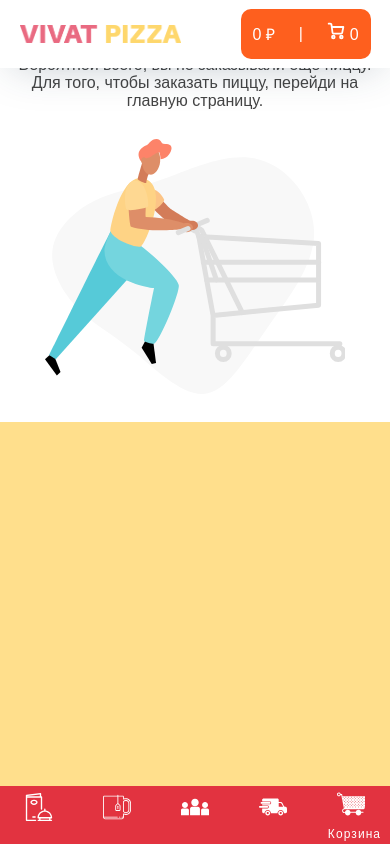
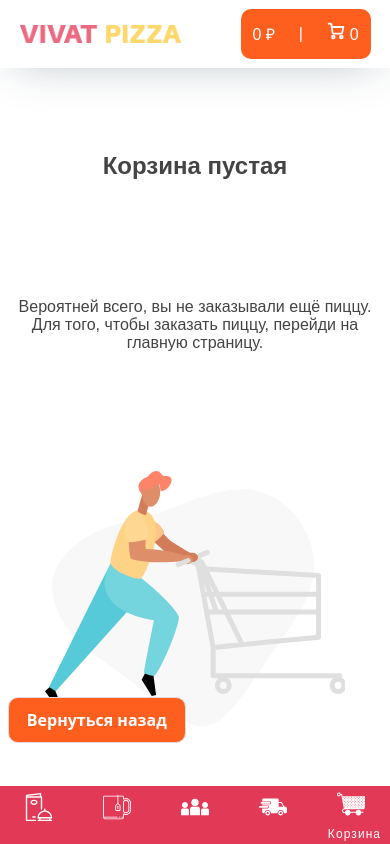
Before and after one commit to septoon/react-pizza, a React (Create React App) app: page /cart in a window 390 px wide. Built offline with nearby package versions, Linux system fonts and the light colour scheme.

Commit message:
ddvh to dvh

```diff
--- a/src/components/Cart/Cart-media.css
+++ b/src/components/Cart/Cart-media.css
@@ -5,27 +5,27 @@
 
   .container--cart {
     margin-top: 0;
-    height: 100ddvh;
+    height: 100dvh;
   }
 
   .empty_cart {
-    height: 90ddvh;
+    height: 90dvh;
     padding: 0 1vw;
     position: relative;
   }
 
   .empty_cart h2 {
-    margin-top: 10ddvh;
-    margin-bottom: 2ddvh;
+    margin-top: 10dvh;
+    margin-bottom: 2dvh;
   }
 
   .empty_cart p {
-    margin-bottom: 2ddvh;
+    margin-bottom: 2dvh;
   }
 
   .cart_back_btn {
     position: absolute;
-    bottom: 10ddvh;
+    bottom: 10dvh;
     left: 2vw;
     padding: 11px 18px;
     background-color: #fe5f1e;
@@ -36,13 +36,13 @@
   }
   /* Если в корзине что-то есть */
   .cart {
-    margin-top: 8ddvh;
-    height: 90ddvh;
+    margin-top: 8dvh;
+    height: 90dvh;
   }
 
   .cart__top {
     margin-left: 5%;
-    height: 10ddvh;
+    height: 10dvh;
   }
 
   .cart .content__title {
@@ -50,22 +50,22 @@
   }
 
   .content__items {
-    height: 55ddvh;
+    height: 55dvh;
     overflow: scroll;
     display: block;
   }
 
   .cart__item {
-    margin-top: 0.5ddvh;
-    height: 10ddvh;
+    margin-top: 0.5dvh;
+    height: 10dvh;
     padding: 0;
     background-color: rgba(204, 204, 204, 0.15);
     justify-content: space-around;
   }
 
   .cart__item-img img {
-    height: 6ddvh;
-    width: 7ddvh;
+    height: 6dvh;
+    width: 7dvh;
   }
 
   .cart__item-info h3 {
@@ -92,7 +92,7 @@
 
   .cart__bottom {
     margin: 0;
-    height: 18ddvh;
+    height: 18dvh;
     display: flex;
     flex-direction: column;
     justify-content: space-around;
@@ -111,7 +111,7 @@
   .cart__bottom-buttons {
     margin-top: 0;
     justify-content: space-around;
-    margin-bottom: 1ddvh;
+    margin-bottom: 1dvh;
   }
 
   .cart__bottom-buttons .pay-btn {
--- a/src/components/Catalogue/CatalogItem/CatalogItem.css
+++ b/src/components/Catalogue/CatalogItem/CatalogItem.css
@@ -273,7 +273,7 @@ button:focus {
 
   @media screen and (max-width: 414px) {
     .catalog_item {
-      height: 85ddvh;
+      height: 85dvh;
       justify-content: space-around;
     }
 
--- a/src/components/Catalogue/Catalogue.module.css
+++ b/src/components/Catalogue/Catalogue.module.css
@@ -21,7 +21,7 @@
 
 @media screen and (max-width: 414px) {
   .catalog_wrapper {
-    margin-top: 8ddvh;
+    margin-top: 8dvh;
   }
 
   .wrapper {
--- a/src/components/Main/css/Main-media.css
+++ b/src/components/Main/css/Main-media.css
@@ -1,6 +1,6 @@
 @media screen and (max-width: 1600px) {
   .container {
-    height: 80ddvh;
+    height: 80dvh;
   }
 
   .text {
@@ -27,7 +27,7 @@
 
 @media screen and (max-width: 1250px) {
   .container {
-    height: 80ddvh;
+    height: 80dvh;
   }
 
   .text {
@@ -48,7 +48,7 @@
 
 @media screen and (max-width: 1000px) {
   .container {
-    height: 80ddvh;
+    height: 80dvh;
   }
 
   .text {
@@ -69,7 +69,7 @@
 
 @media screen and (max-width: 820px) {
   .container {
-    height: 100ddvh;
+    height: 100dvh;
   }
 
   .text {
@@ -83,8 +83,8 @@
   }
 
   .pizza-img {
-    max-width: 50ddvh;
-    max-height: 50ddvh;
+    max-width: 50dvh;
+    max-height: 50dvh;
     bottom: 30%;
   }
 
@@ -109,8 +109,8 @@
   }
 
   .pizza-img {
-    max-width: 50ddvh;
-    max-height: 50ddvh;
+    max-width: 50dvh;
+    max-height: 50dvh;
     bottom: 20%;
     right: -40%;
   }
```
